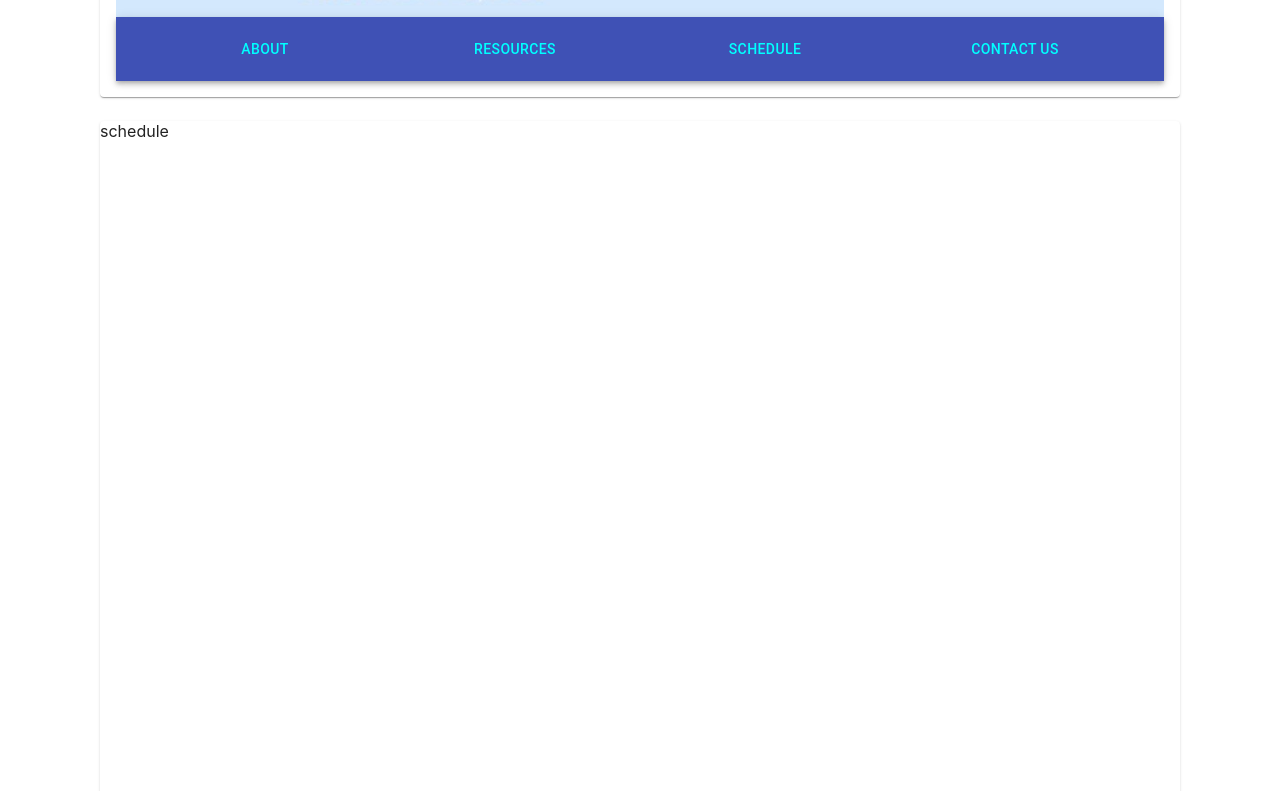
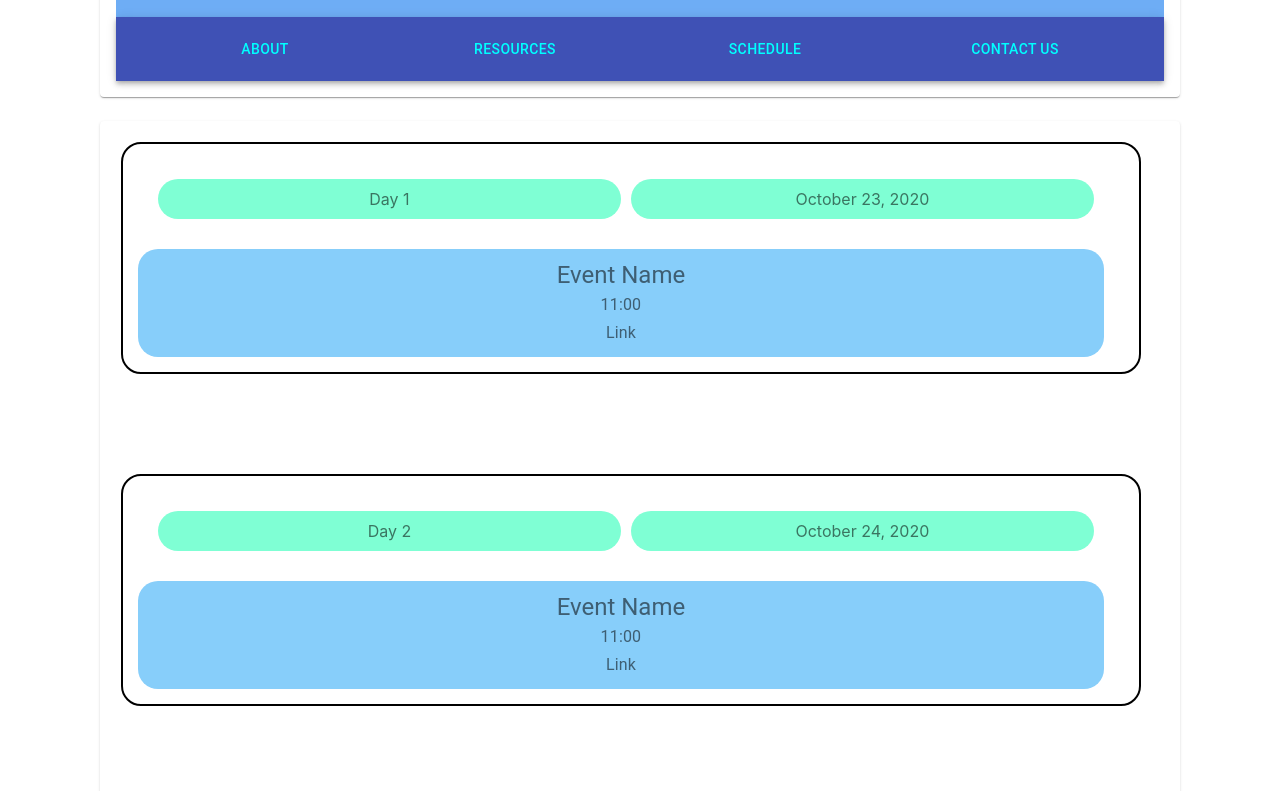
Before and after one commit to bencliu/BlueprintReactApp, a React (Create React App) app: page /#/schedule in a window 1280 px wide. Shown: the part 369-1160 px from the top of the page. Built offline with nearby package versions, Linux system fonts and the light colour scheme.

Commit message:
Schedule component, Material UIbasis

```diff
--- a/package.json
+++ b/package.json
@@ -7,6 +7,7 @@
     "@testing-library/jest-dom": "^4.2.4",
     "@testing-library/react": "^9.5.0",
     "@testing-library/user-event": "^7.2.1",
+    "clsx": "^1.1.1",
     "react": "^16.13.1",
     "react-dom": "^16.13.1",
     "react-router-dom": "^5.2.0",
--- a/src/App.css
+++ b/src/App.css
@@ -1,5 +1,13 @@
+.logoDiv {
+  background-color: rgb(110, 173, 245);
+  background-size: 100% 100%;
+  min-height: 40vh;
+}
+
+/*
 .logoDiv {
   background-image: url("./Components/BlueprintWeb.JPG");
   background-size: 100% 100%;
   min-height: 40vh;
 }
+*/
--- a/src/App.js
+++ b/src/App.js
@@ -7,9 +7,11 @@ import {
   Grid, Typography, Paper
 } from '@material-ui/core';
 import { makeStyles } from '@material-ui/core/styles';
+import clsx from 'clsx';
 
 //Import necessary components
 import Topbar from './Components/Topbar/Topbar';
+import Schedule from './Components/Schedule/Schedule';
 
 //Custom Material UI Styles
 const useStyles = makeStyles((theme) => ({
@@ -45,7 +47,7 @@ function App() {
           </Paper>
         </Grid>
         <Grid item xs={12}>
-          <Paper className={classes.paperTop, classes.paperBottom}>
+          <Paper className={ clsx(classes.paperTop, classes.paperBottom) }>
             <Switch>
               {
                 <Route exact path="/"
@@ -68,7 +70,7 @@ function App() {
               {
                 <Route exact path="/schedule"
                      render={() =>
-                      <div> schedule </div>}
+                      <Schedule/>}
                    />
               }
               {
--- /dev/null
+++ b/src/Components/Schedule/Schedule.css
@@ -0,0 +1,29 @@
+.dayContainer {
+    display: flex;
+    flex-direction: row;
+    align-content: center;
+    justify-content: space-between;
+    padding: 20px;
+    width: 95%;
+}
+
+.roundedBox {
+    display: block;
+    border-radius: 20px;
+    padding: 10px;
+    width: 95%;
+    margin: 5px;
+}
+
+.dayBox {
+    background: aquamarine;
+}
+
+.eventBox {
+    background: lightskyblue;
+}
+
+.dayBound {
+    border: 2px solid black;
+    margin-bottom: 100px;
+}
--- /dev/null
+++ b/src/Components/Schedule/Schedule.jsx
@@ -0,0 +1,86 @@
+import React, { Component } from 'react';
+import clsx from 'clsx';
+import { withStyles, useTheme } from "@material-ui/core/styles";
+import Card from "@material-ui/core/Card";
+import CardContent from "@material-ui/core/CardContent";
+import CardMedia from "@material-ui/core/CardMedia";
+import Typography from "@material-ui/core/Typography";
+import './Schedule.css';
+
+const styles = () => ({
+  root: {
+    display: "flex",
+    marginLeft: 5
+  },
+  details: {
+    display: "flex",
+    flexDirection: "column",
+    alignItems: "center",
+    flexGrow: 1
+  },
+  content: {
+    flex: "1 0 auto",
+    alignItems: "center"
+  }
+});
+
+
+class Schedule extends Component {
+    constructor(props) {
+        super(props);
+    }
+
+    dayElem = (dayNum, dayString) => {
+        const { classes } = this.props;
+        return (
+            <div className="dayContainer">
+                <div className="dayBox roundedBox">
+                    Day {dayNum}
+                </div>
+                <div className="dayBox roundedBox">
+                    {dayString}
+                </div>
+            </div>
+        );
+    }
+
+    eventElem = (time, name, link) => {
+        const { classes } = this.props;
+
+        return (
+                <div className="roundedBox eventBox">
+                        <Typography component="h5" variant="h5">
+                            {name}
+                        </Typography>
+                        <Typography variant="subtitle1" color="textSecondary" align="center">
+                            {time}
+                        </Typography>
+                        <Typography variant="subtitle1" color="textSecondary" align="center">
+                            {link}
+                        </Typography>
+                </div>
+        );
+    }
+
+    render() {
+        const { classes } = this.props;
+        return (
+            <div>
+                <div className="dayBound roundedBox">
+                    {this.dayElem("1", "October 23, 2020")}
+                    {this.eventElem("11:00", "Event Name", "Link")}
+                </div>
+                <div className="dayBound roundedBox">
+                    {this.dayElem("2", "October 24, 2020")}
+                    {this.eventElem("11:00", "Event Name", "Link")}
+                </div>
+                <div className="dayBound roundedBox">
+                    {this.dayElem("3", "October 25, 2020")}
+                    {this.eventElem("11:00", "Event Name", "Link")}
+                </div>
+            </div>
+        )
+    }
+}
+
+export default withStyles(styles)(Schedule);
```
Also changed, not shown: src/Components/About/About.jsx (+20 -0 lines), src/Components/Contact/Contact.css (added), src/Components/Contact/Contact.jsx (added), src/Components/Resources/Resources.css (added), src/Components/Resources/Resources.jsx (added).
